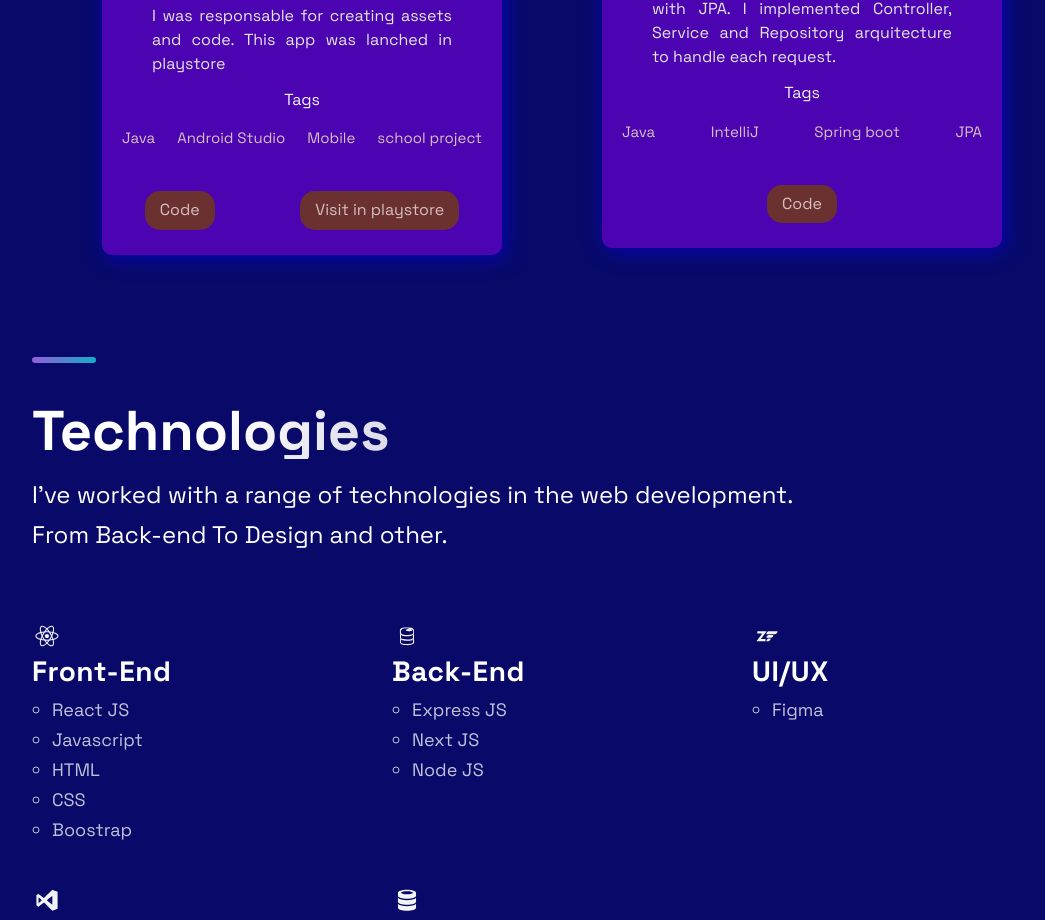
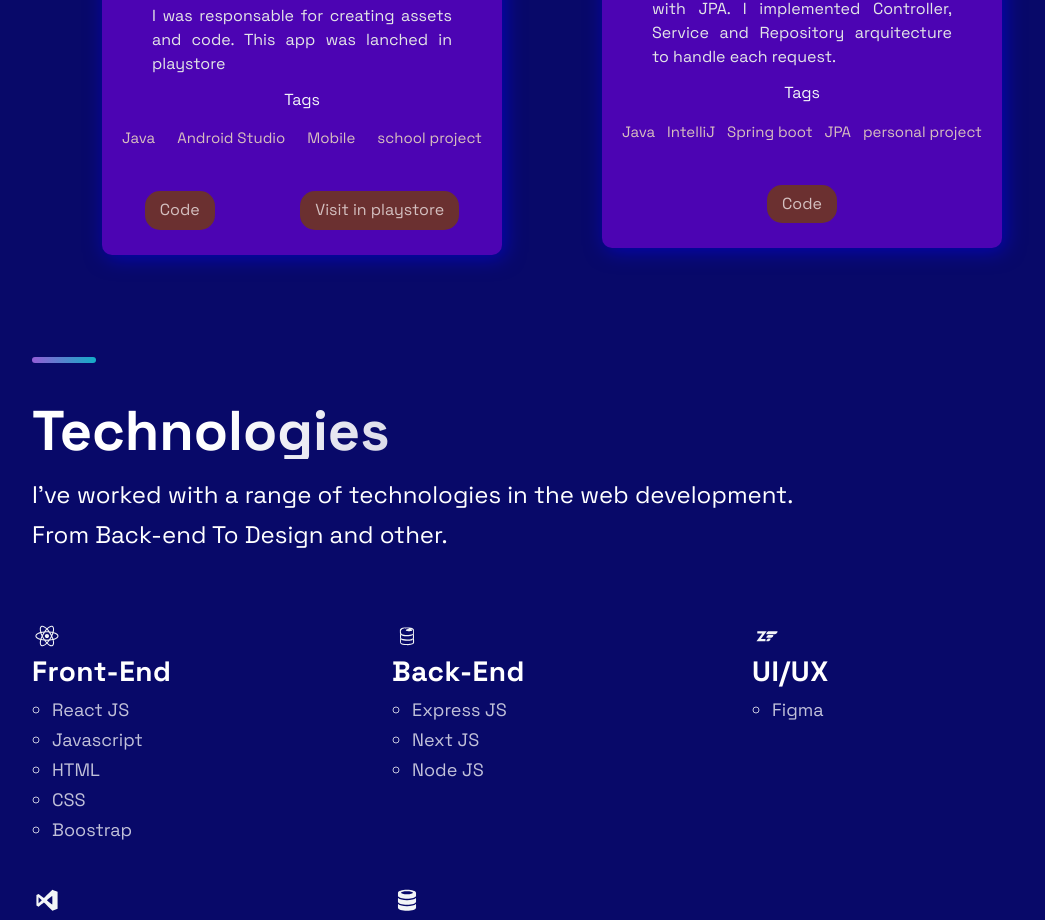
Before and after one commit to ZabdielV/Portfolio_2022_Next_js, a Next.js app: page / in a window 1280 px wide. Shown: the part 2660-3580 px from the top of the page, without its empty margins (88-1133 px from the left). Built offline with nearby package versions, Linux system fonts and the light colour scheme.

Commit message:
cambios pequeno

```diff
--- a/src/constants/constants.js
+++ b/src/constants/constants.js
@@ -48,7 +48,7 @@ export const projects = [
     title: 'Spring Boot CRUD app with JPA',
     description: "This was a small project that i made to lean a new tecnology like spring boot with JPA. I implemented Controller, Service and Repository arquitecture to handle each request.",
       image: '/images/7.png',
-      tags: ['Java', 'IntelliJ','Spring boot','JPA'],
+      tags: ['Java', 'IntelliJ','Spring boot','JPA','personal project'],
     source: '',
     visit: 'https://github.com/ZabdielV/Personal-Spring-Boot-Project-CRUD-PosgreSQL',
     id: 5
```
